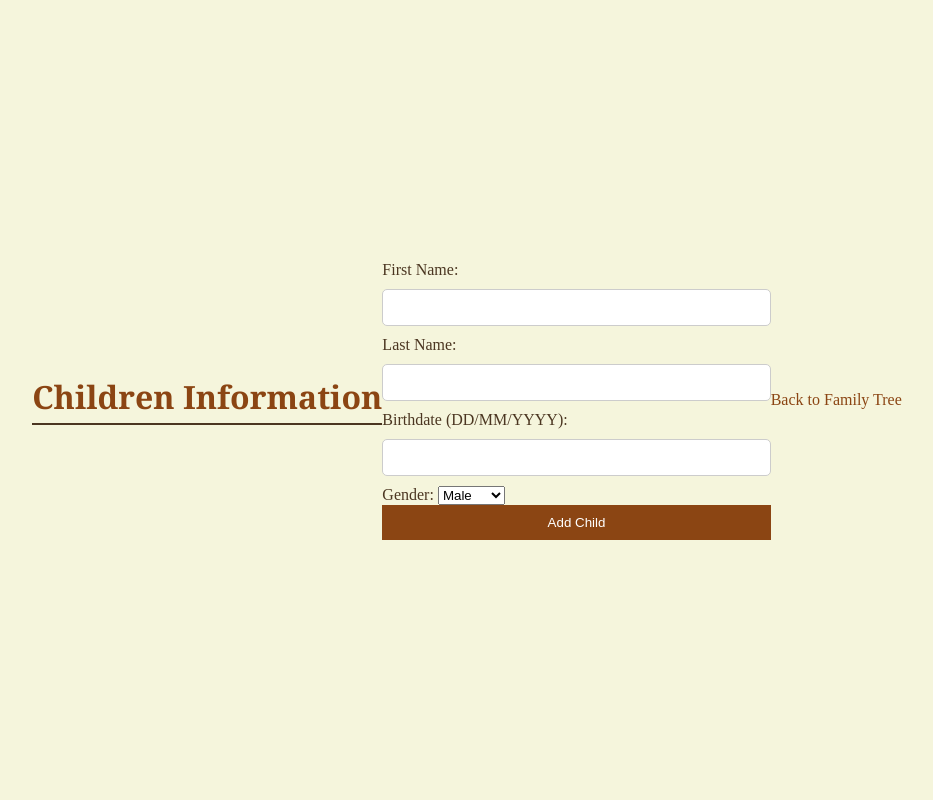
After one commit to RedvisT/Family-Tree, a Flask app: page /children in a window 1280 px wide. The commit adds this page. Shown: the whole page, without its empty margins (173-1106 px from the left). Run offline with Flask 3, Linux system fonts and the light colour scheme; the visitor is signed in with stand-in values (Sample User, id 1).

Commit message:
Adding children.html file

```diff
--- a/app.py
+++ b/app.py
@@ -1,3 +1,4 @@
+import time  # Import the time module
 from flask import Flask, redirect, render_template, session, url_for
 import os
 from page_handler import page_handler  # Import the blueprint
@@ -37,6 +38,13 @@ def introduction():
         return redirect(url_for('home'))
     return render_template('introduction.html')
 
+# Children page route
+@app.route('/children')
+def children():
+    if 'username' not in session:
+        return redirect(url_for('login'))  # Ensure only logged-in users can access
+    return render_template('children.html', time=time)  # Pass the time variable to the template
+
 # Family tree page route
 @app.route('/family_tree')
 def family_tree():
--- /dev/null
+++ b/templates/children.html
@@ -0,0 +1,32 @@
+<!DOCTYPE html>
+<html lang="en">
+<head>
+    <meta charset="UTF-8">
+    <meta name="viewport" content="width=device-width, initial-scale=1.0">
+    <title>Children Information</title>
+    <link rel="stylesheet" href="{{ url_for('static', filename='css/styles.css') }}?v={{ time.time() }}">
+
+</head>
+<body>
+    <h1>Children Information</h1>
+    <form action="/add_child" method="POST">
+        <label for="first_name">First Name:</label>
+        <input type="text" id="first_name" name="first_name" required>
+        <br>
+        <label for="last_name">Last Name:</label>
+        <input type="text" id="last_name" name="last_name" required>
+        <br>
+        <label for="birthdate">Birthdate (DD/MM/YYYY):</label>
+        <input type="text" id="birthdate" name="birthdate" required>
+        <br>
+        <label for="gender">Gender:</label>
+        <select id="gender" name="gender">
+            <option value="Male">Male</option>
+            <option value="Female">Female</option>
+        </select>
+        <br>
+        <button type="submit">Add Child</button>
+    </form>
+    <a href="/family_tree">Back to Family Tree</a>
+</body>
+</html>
--- a/templates/family_tree.html
+++ b/templates/family_tree.html
@@ -21,6 +21,11 @@
             <a href="{{ url_for('family_home') }}" id="returnButton">Return to Index</a>
         </div>
 
+        <a href="/children">
+            <button>Add Children</button>
+        </a>
+
+
 
         <footer class="footer">
             <p>© 2025 Family History Project</p>
```
